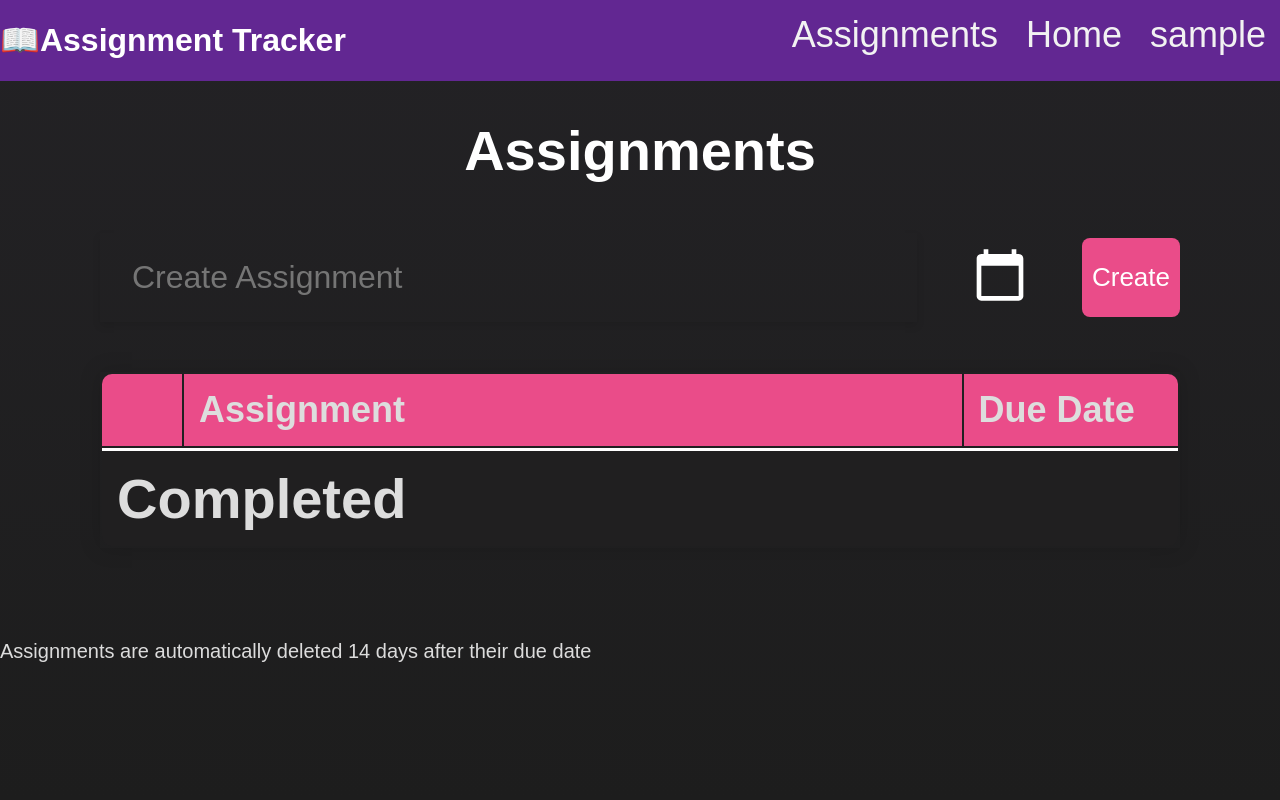
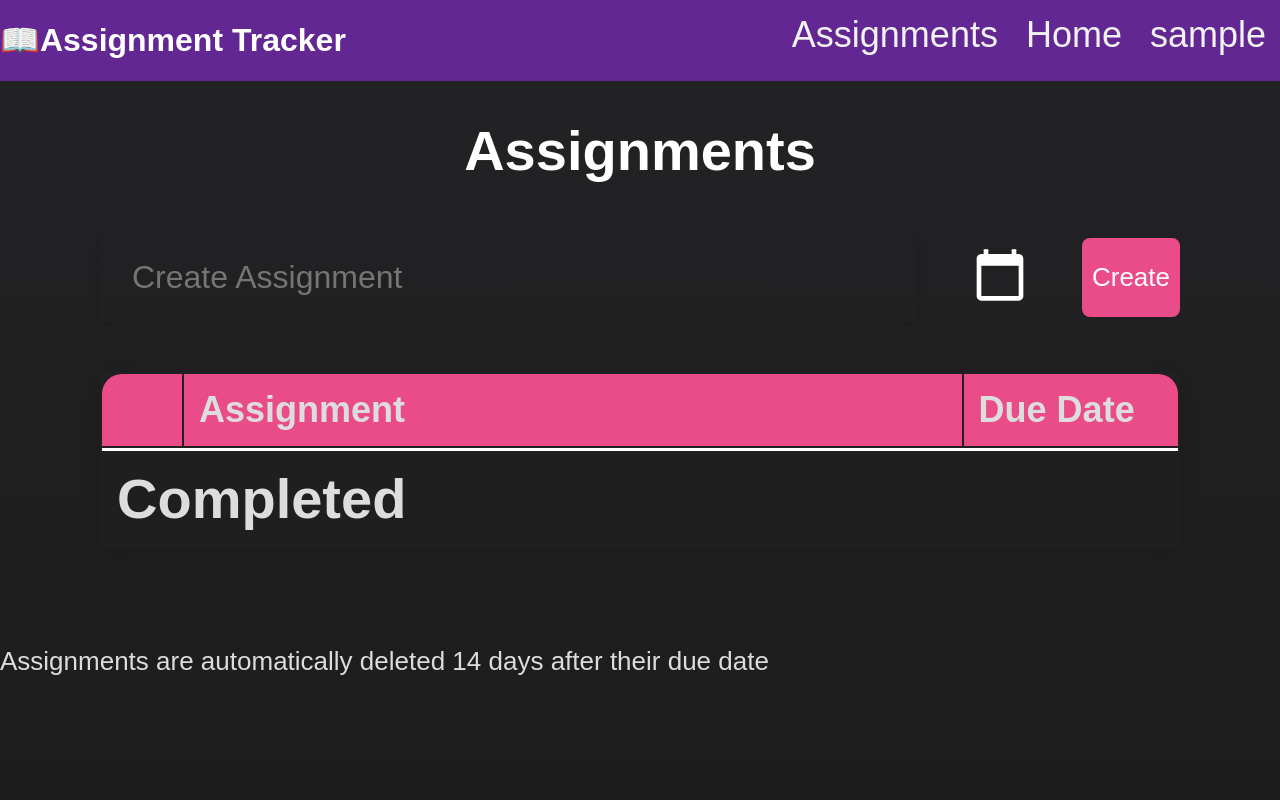
Before and after one commit to BluewolfJ124/Assignment-Tracker, a Flask app: page /assignments in a window 1280 px wide. Run offline with Flask 3, Linux system fonts and the light colour scheme; the visitor is signed in with stand-in values (Sample User, id 1); data that the repository does not hold is empty; some libraries are stand-ins or nearby versions.

Commit message:
added comments

```diff
--- a/main.py
+++ b/main.py
@@ -142,4 +142,4 @@ def create():
 
 if __name__ == '__main__':
     init_sqlite_db() # Initialise the database
-    app.run()
+    app.run(debug=True)
--- a/static/form.css
+++ b/static/form.css
@@ -63,7 +63,7 @@ text-align: left;
   text-decoration: none;
   transition: color 100ms;
   vertical-align: baseline;
-  user-select: none;
+  margin-top: 40px;
 }
 
 .input {
@@ -78,6 +78,7 @@ text-align: left;
   padding: 10px;
   max-width: 1000px;
   transition: .4s;
+  margin-top: 40px;
 }
 
 .input:hover {
--- a/static/style.css
+++ b/static/style.css
@@ -1,38 +1,28 @@
 body {
-  min-height: 100vh;
+  min-height: 100vh; /* Ensures body takes the whole height of the screen or the gradient will mess up */
   margin: 0;
-  padding: 0;
-  background-repeat: no-repeat;
   background-image: linear-gradient(#232225, #1d1d1d);
   font-family: Arial, Helvetica, sans-serif;
-  overflow-x: hidden;
+  overflow-x: hidden; /* Hides anything that goes past the width of the website */
 }
 .main-container {
-    width: 1640px; /* Could be anything, but 75% works here. */
-    margin: auto; /* This is what center the content div itself. */
+    width: 1640px; /* Sets the width of the index page to 1640 to support all devices */
+    margin: auto; /* Centres the website by adding margins to the left and right */
 }
-
 /* Hide scrollbar for Chrome, Safari and Opera */
 ::-webkit-scrollbar {
   display: none;
 }
-a{
-  color: white;
-  text-decoration: none;
-}
+
 h1 {
   text-align: center;
   color: white;
   font-size: 56px;
 }
-
-ul{
-  color: white;
-  font-size: 32px;
-}
-p {
+a, p, ul {
   color:rgb(220, 220, 220);
-  font-size: 20px;
+  font-size: 26px;
+  text-decoration: none;
 }
 /* Style the navbar */
 #navbar {
@@ -80,9 +70,9 @@ p {
   align-items: center; /* Centers items vertically */
   margin: 50px 100px;
 }
-.input {
+.input { /* Main input of assignments page */
   color: #fff;
-  font-size: 2rem !important;
+  font-size: 2rem !important; /* The font size of the input is very finicky */
   background-color: transparent;
   width: 100%;
   box-sizing: border-box;
@@ -93,14 +83,14 @@ p {
   box-shadow: 0 2px 4px rgba(0, 0, 0, 0.1);
 }
 
-.input-border {
+.input-border { /* Cool underline */
   position: absolute;
   background: var(--border-after-color);
   width: 0%;
   height: 2px;
   bottom: 0;
   left: 0;
-  transition: width 0.3s cubic-bezier(0.6, -0.28, 0.735, 0.045);
+  transition: width 0.3s cubic-bezier(0.6, -0.28, 0.735, 0.045); /* Smooth animation */
 }
 
 .input:focus {
@@ -111,7 +101,7 @@ p {
   width: 100%;
 }
 
-.form-control {
+.form-control { /* Controlls the input section of the assignments page */
   position: relative;
   width: 100%;
 }
@@ -123,7 +113,7 @@ p {
   box-shadow: 0 4px 8px rgba(0, 0, 0, 0.1);
 }
 
-.input-border-alt {
+.input-border-alt { /* Gradient bottom border */
   height: 3px;
   background: linear-gradient(90deg, #622792 0%, #EA4C89 100%);
   transition: width 0.4s cubic-bezier(0.42, 0, 0.58, 1.00);
@@ -132,7 +122,7 @@ p {
 .input-alt:focus + .input-border-alt {
   width: 100%;
 }
- .button-2 {
+ .button-2 { /* Normal button with padding */
   background-color: #EA4C89;
   border-radius: 8px;
   border-style: none;
@@ -148,9 +138,9 @@ p {
   user-select: none;
   -webkit-user-select: none;
 }
-input[type="date"]{
+input[type="date"]{ /* Sets the background of the calander to black */
   background-color: rgba(0,0,0,0);
-  font-size: 60px;
+  font-size: 60px; /* Makes sure that the calander icon is nice and big */
   border: none;
   color-scheme: dark;
 }
@@ -160,9 +150,9 @@ input[type="date"]::-webkit-calendar-picker-indicator {
     margin:0;
 }
 input[type="date"]::-webkit-datetime-edit {
-    display:none;
+    display:none; /* Hide the actual date input part of the input. We only want he calendar */
 }
-.styled-table {
+.styled-table { /* Actual assignments table */
   border-collapse: separate;
   margin: 25px 0;
   font-size: 48px;
@@ -172,7 +162,7 @@ input[type="date"]::-webkit-datetime-edit {
   box-shadow: 0 0 20px rgba(0, 0, 0, 0.15);
   overflow: hidden;
 }
-.styled-table thead tr {
+.styled-table thead tr { /* Styles the top heading of the talbe */
   background-color: #EA4C89;
   color: #ffffff;
   text-align: left;
@@ -184,22 +174,14 @@ input[type="date"]::-webkit-datetime-edit {
     font-size: 36px;
     color: #dddddd;
 }
-
 .styled-table thead tr th:first-child {
-  border-top-left-radius: 10px; /* Top-left corner of the header */
+  border-top-left-radius: 20px; /* Top-left corner of the header */
 }
 
 .styled-table thead tr th:last-child {
-  border-top-right-radius: 10px; /* Top-right corner of the header */
+  border-top-right-radius: 20px; /* Top-right corner of the header */
 }
 
-.styled-table tbody tr td:first-child {
-  border-bottom-left-radius: 10px; /* Bottom-left of each body row */
-}
-
-.styled-table tbody tr td:last-child {
-  border-bottom-right-radius: 10px; /* Bottom-right of each body row */
-}
 .styled-table tbody tr:nth-of-type(even) {
   background-color: #2B2A2F;
 }
@@ -208,7 +190,6 @@ input[type="date"]::-webkit-datetime-edit {
   display: flex;
   justify-content: center; /* Center horizontally */
   align-items: center;    /* Center vertically */
-  font-size: 50px;
 }
 
 .full-span {
--- a/templates/assignments.html
+++ b/templates/assignments.html
@@ -4,7 +4,6 @@
     <meta charset="UTF-8">
     <meta name="viewport" content="width=device-width, initial-scale=1.0">
     <link rel="stylesheet" href="static/style.css">
-    <script src="https://kit.fontawesome.com/8cbe88f1c4.js" crossorigin="anonymous"></script>
     <link rel="icon" type="image/x-icon" href="/static/giraffeicon.ico">
     <title>Assignments</title>
 </head>
@@ -33,7 +32,7 @@
             <tbody>
                 {% for item in items %}
                     <tr>
-                        <td class="checkbox"><a href="/finish/{{ item[2] }}" >☐</td>
+                        <td class="checkbox"><a style="font-size: 50px;" href="/finish/{{ item[2] }}" >☐</td>
                         <td>{{ item[0] }}</td>
                         <td class="due">Due in {{ item[1] }} days</td>
                     </tr>
--- a/templates/login.html
+++ b/templates/login.html
@@ -12,13 +12,7 @@
     <h1>Login</h1>
     <form method = "POST" action="{{ url_for('login') }}">
         <input autocomplete="off" class="input" type="text" id = "name" name= "name" pattern="[A-Za-z0-9_]+" placeholder="Enter your username">
-        <br>
-        <br>
-        <br>
         <input autocomplete="off" class="input" type= "password" id= "password" name="password" pattern="[A-Za-z0-9!@#$%^&*()_+=-]+" placeholder="Enter your password">
-        <br>
-        <br>
-        <br>
         <input class="button-2" type= "submit" value = "submit">
     </form>
 
```
Also changed, not shown: templates/index.html (+7 -4 lines), templates/signup.html (+0 -12 lines).
